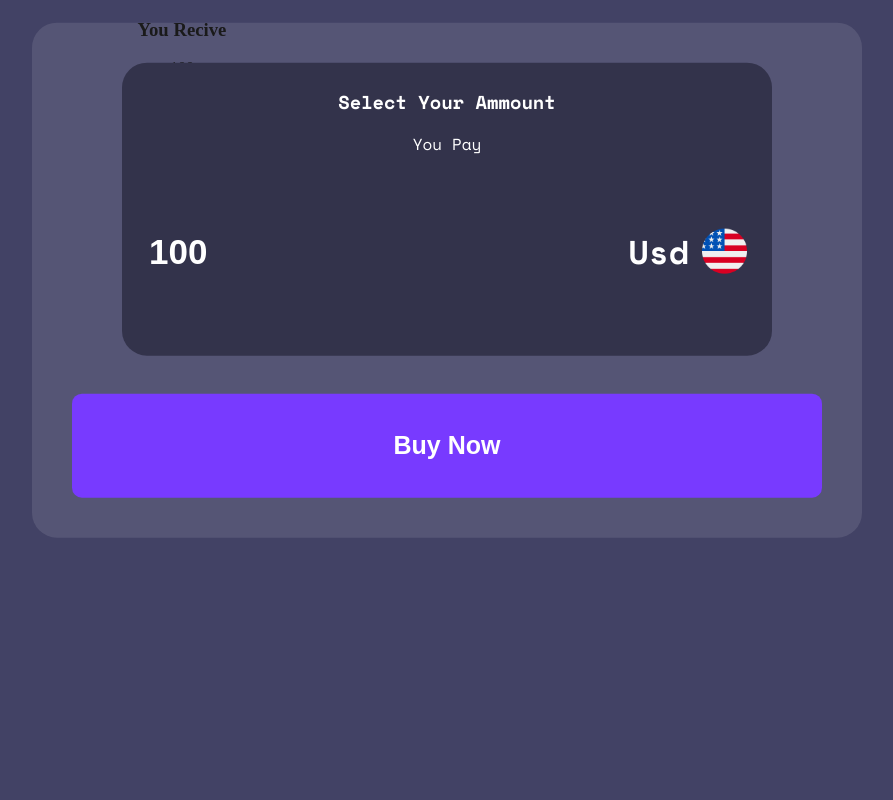
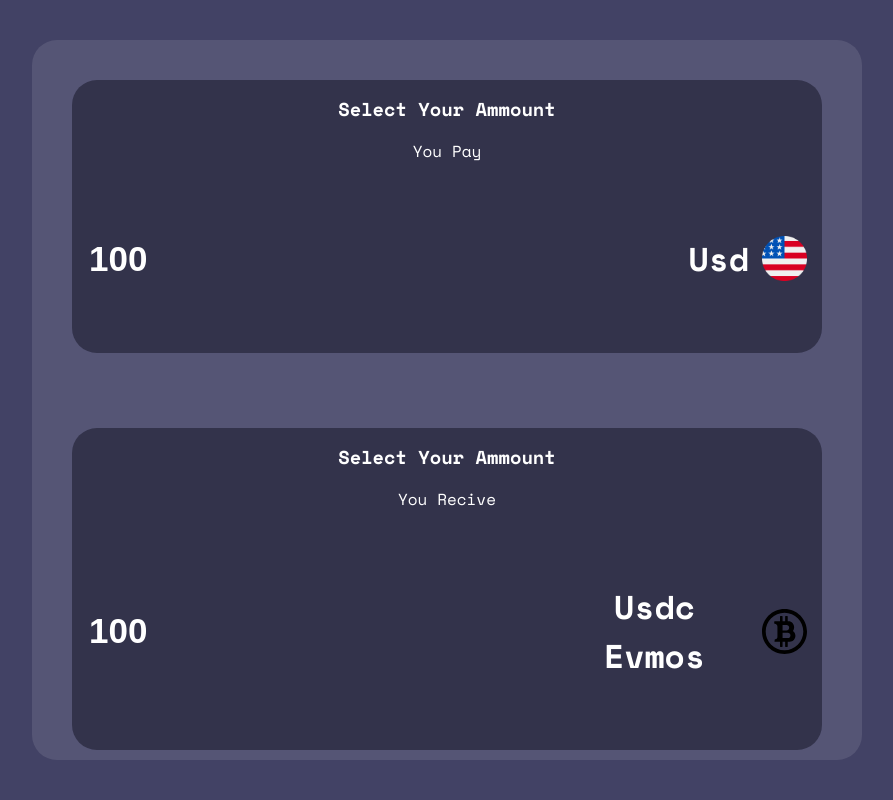
Before and after one commit to GulievAnar31/ValletConverter, a React (Create React App) app: page / in a window 1280 px wide. Shown: the top 800 px of the page, without its empty margins (193-1086 px from the left). Built offline with nearby package versions, Linux system fonts and the light colour scheme.

Commit message:
layout for two element

```diff
--- a/src/App.tsx
+++ b/src/App.tsx
@@ -10,14 +10,12 @@
     <div className="App">
       <CurrencyComponent
         subtitle='You Pay'
+        twoSubtitle='You Recive'
         currencyName='Usd'
+        twoCurrencyName="Usdc Evmos"
         currencyIcon={Usd}
+        twoIcon={ChangeVallet}
         value={100}
-      />
-      <ValletBlock
-        value={100}
-        currentValueType={'Bitcoin'}
-        changeVallet={ChangeVallet}
       />
     </div>
   );
--- a/src/components/CurrencyBlock/Currency.module.scss
+++ b/src/components/CurrencyBlock/Currency.module.scss
@@ -2,11 +2,12 @@
   background-color: rgba(255, 255, 255, 0.1);
   border-radius: 25px;
   width: 750px;
+  height: 80%;
   text-align: center;
   color: #fff;
   font-family: 'Space Mono', monospace;
   position: absolute;
-  top: 35%;
+  top: 50%;
   left: 50%;
   transform: translate(-50%, -50%);
   padding: 40px;
@@ -47,9 +48,9 @@
 .currency {
   border-radius: 25px;
   background-color: #33334b;
-  width: 80%;
   margin: auto;
-  padding: 25px;
+  margin-bottom: 10%;
+  padding: 15px;
 
   .bottom {
     display: flex;
--- a/src/components/CurrencyBlock/Currency.tsx
+++ b/src/components/CurrencyBlock/Currency.tsx
@@ -3,14 +3,17 @@
 
 interface CurrencyBlockProps {
   subtitle: string;
+  twoSubtitle: string;
   currencyName: string;
+  twoCurrencyName: string;
   currencyIcon: string;
+  twoIcon: string;
   value: number;
   onChangeValue?: (val: number) => void;
 }
 
 export const CurrencyComponent: React.FC<CurrencyBlockProps> = (props) => {
-  const { subtitle, currencyName, currencyIcon, value } = props;
+  const { subtitle, twoSubtitle, currencyName, twoCurrencyName, currencyIcon, twoIcon, value } = props;
 
   return <>
     <div className={styles.root}>
@@ -25,6 +28,17 @@
           </div>
         </div>
       </div>
+      <div className={styles.currency}>
+        <h3>Select Your Ammount</h3>
+        <p>{twoSubtitle}</p>
+        <div className={styles.bottom}>
+          <input defaultValue={value} className={styles.input} />
+          <div className={styles.currencyInfo}>
+            <h5>{twoCurrencyName}</h5>
+            <img src={twoIcon} alt="ChangeVallet" width={50} height={50} />
+          </div>
+        </div>
+      </div>
       <button>Buy Now</button>
     </div>
   </>
```
Also changed, not shown: src/components/CentalBlock/index.tsx (deleted, +0 -7 lines), src/components/CentalBlock/CentralBlock.modyle.scss (deleted).
